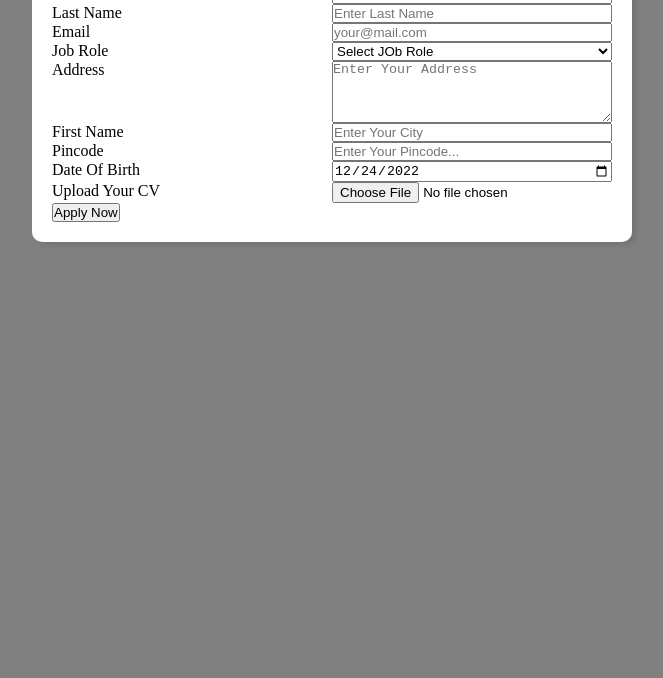
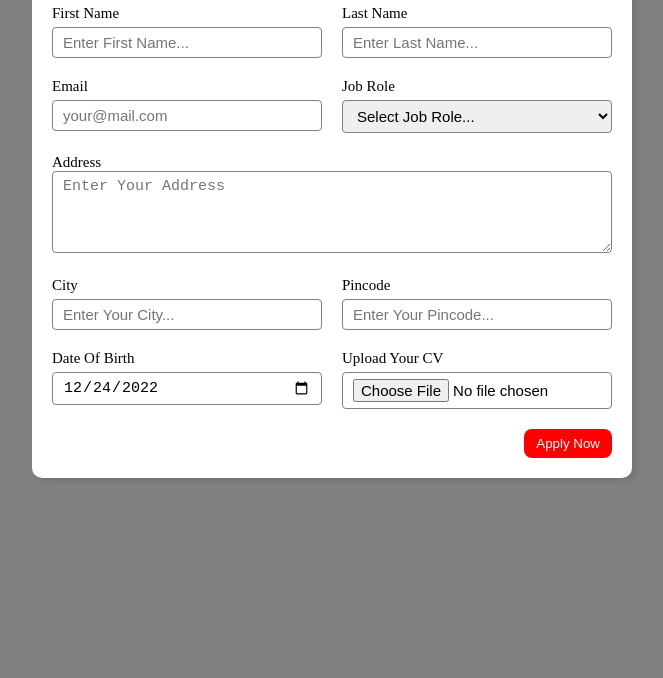
Before and after one commit to juman007/Job-Aplication-Form, a plain HTML site: page index.html in a window 1280 px wide. Shown: the part 122-800 px from the top of the page, without its empty margins (308-971 px from the left). Drawn offline with Linux system fonts and the light colour scheme.

Commit message:
Simple Job Application Form

```diff
--- a/index.html
+++ b/index.html
@@ -18,34 +18,34 @@
                 <div class="form-container">
                     <div class="form-control">
                         <label for="first-name">First Name</label>
-                        <input type="text" id="first-name" form="first-name" placeholder="Enter First Name">
+                        <input type="text" id="first-name" form="first-name" placeholder="Enter First Name...">
                     </div>
                     <div class="form-control">
                         <label for="last-name">Last Name</label>
-                        <input type="text" id="last-name" form="last-name" placeholder="Enter Last Name">
+                        <input type="text" id="last-name" form="last-name" placeholder="Enter Last Name...">
                     </div>
                     <div class="form-control">
                         <label for="email">Email</label>
                         <input type="email" id="email" form="email" placeholder="your@mail.com">
                     </div>
-                    <div class="form-control">
+                    <div for="job-role" class="form-control">
                         <label for="job-role">Job Role</label>
                         <select id="jobe-role">
-                            <option value="">Select JOb Role</option>
-                            <option value="frontend">frontend Developer</option>
+                            <option value="">Select Job Role...</option>
+                            <option value="frontend">Frontend Developer</option>
                             <option value="backend">Backend Developer</option>
                             <option value="fullstack">Full Stack Developer</option>
                             <option value="ui_ux">UI UX Designer</option>
                         </select>
                     </div>
-                    <div class="form-control">
+                    <div class="textarea-control">
                         <label for="address">Address</label>
-                        <textarea form="address" name="address" id="address" cols="50" rows="4"
+                        <textarea form="address" name="address" class="address" cols="50" rows="4"
                             placeholder="Enter Your Address"></textarea>
                     </div>
                     <div class="form-control">
-                        <label for="city">First Name</label>
-                        <input type="text" id="city" form="city" placeholder="Enter Your City">
+                        <label for="city">City</label>
+                        <input type="text" id="city" form="city" placeholder="Enter Your City...">
                     </div>
                     <div class="form-control">
                         <label for="pincode">Pincode</label>
--- a/style.css
+++ b/style.css
@@ -22,10 +22,78 @@ body {
     box-shadow: 4px 3px 5px rgba(1, 1, 1, 0.1);
     border-radius: 10px;
 }
-.title_span{
+
+.title_span {
     font-size: 20px;
 }
-.form-control{
+
+.form-container {
+    margin-top: 20px;
     display: grid;
     grid-template-columns: repeat(auto-fit, minmax(200px, 1fr));
+    gap: 20px;
 }
+
+.form-control {
+    display: flex;
+    flex-direction: column;
+}
+
+label {
+    font-size: 15px;
+    margin-bottom: 5px;
+}
+
+input,
+select,
+textarea {
+    padding: 6px 10px;
+    border: 1px solid grey;
+    border-radius: 4px;
+    font-size: 15px;
+}
+
+input,
+select,
+textarea:focus {
+    outline-color: red;
+}
+
+.btn-container {
+    display: flex;
+    justify-content: flex-end;
+    margin-top: 20px;
+}
+
+button {
+    background-color: red;
+    border: 2px solid transparent;
+    padding: 5px 10px;
+    color: white;
+    border-radius: 8px;
+    transition: 0.3s ease-in;
+}
+
+button:hover {
+    background-color: grey;
+    border: 2px solid red;
+    color: black;
+    transition: 0.3s ease-out;
+    cursor: pointer;
+}
+
+.textarea-control {
+    grid-column: 1/ span 2;
+}
+
+.textarea-control textarea {
+    width: 100%;
+}
+
+/* media Query */
+
+@media (max-width :460px) {
+    .textarea-control {
+        grid-column: 1/ span 1;
+    }
+}
```
